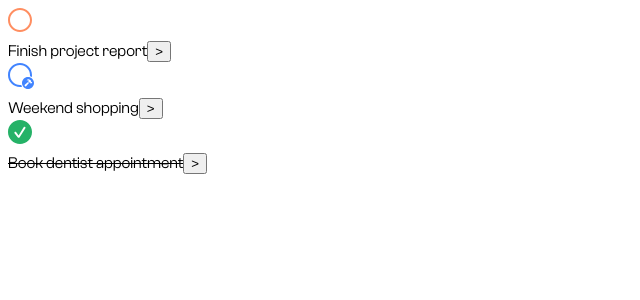
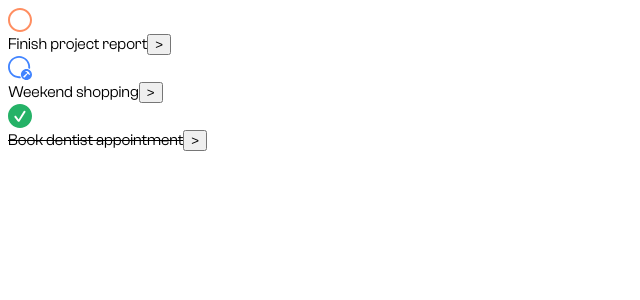
Before and after one commit to jermgn/TaskForge, a Vue app: page / in a window 1280 px wide. Shown: the top 300 px of the page, without its empty margins (0-640 px from the left). Built offline with nearby package versions, Linux system fonts and the light colour scheme.

Commit message:
feat: add SubtaskStateIcon component

```diff
--- a/src/components/SubtaskItem.vue
+++ b/src/components/SubtaskItem.vue
@@ -1,30 +1,21 @@
 <script setup lang="ts">
 import { useSubtaskStore } from '@/stores/SubtaskStore';
 import type { Subtask } from '@/types/Subtask';
+import SubtaskStateIcon from './SubtaskStateIcon.vue';
 
-const props = defineProps<{
+defineProps<{
     subtask: Subtask,
 }>();
 
 const subtaskStore = useSubtaskStore();
-
-const toggleSubtask = () => {
-    subtaskStore.toggleSubtask(props.subtask.id);
-};
+const { toggleSubtask } = subtaskStore;
 </script>
 
 <template>
-    <div>
-        <input
-        type="checkbox"
-        :id="`${subtask.id}`"
-        :checked="subtask.isCompleted"
-        @change="toggleSubtask"
-        />
-        <label
-        :for="`${subtask.id}`"
-        :class="{ completed : subtask.isCompleted === true }"
-        >
+    <div class="subtask">
+        <SubtaskStateIcon @click="toggleSubtask(subtask.id)" :subtask="subtask" />
+
+        <label :class="{ completed : subtask.isCompleted === true }">
             {{ subtask.name }}
         </label>
     </div>
--- /dev/null
+++ b/src/components/SubtaskStateIcon.vue
@@ -0,0 +1,39 @@
+<script setup lang="ts">
+import type { Subtask } from '@/types/Subtask';
+
+defineProps<{
+    subtask: Subtask,
+}>();
+</script>
+
+<template>
+    <div v-if="subtask.isCompleted" class="subtask-icon">
+        <svg class="subtask-icon-svg" width="24" height="24" viewBox="0 0 24 24" fill="none" xmlns="http://www.w3.org/2000/svg">
+            <path d="M12 24C18.5647 24 24 18.5529 24 12C24 5.43529 18.5529 0 11.9882 0C5.43529 0 0 5.43529 0 12C0 18.5529 5.44705 24 12 24ZM12 22C6.44705 22 2.01176 17.5529 2.01176 12C2.01176 6.44705 6.43529 2 11.9882 2C17.5411 2 22 6.44705 22 12C22 17.5529 17.5529 22 12 22Z" fill="#2F2D2B"/>
+            <path d="M12.0117 15.6C13.9881 15.6 15.6235 13.9765 15.6235 11.9882C15.6235 9.99998 13.9881 8.37645 12.0117 8.37645C10.0235 8.37645 8.38818 9.99998 8.38818 11.9882C8.38818 13.9765 10.0235 15.6 12.0117 15.6Z" fill="#2F2D2B"/>
+        </svg>
+    </div>
+    <div v-else class="subtask-icon">
+        <svg class="subtask-icon-svg" width="24" height="24" viewBox="0 0 24 24" fill="none" xmlns="http://www.w3.org/2000/svg">
+            <path d="M12 24C18.5647 24 24 18.5529 24 12C24 5.43529 18.5529 0 11.9882 0C5.43529 0 0 5.43529 0 12C0 18.5529 5.44705 24 12 24ZM12 22C6.44705 22 2.01176 17.5529 2.01176 12C2.01176 6.44705 6.43529 2 11.9882 2C17.5411 2 22 6.44705 22 12C22 17.5529 17.5529 22 12 22Z" fill="#2F2D2B"/>
+        </svg>
+    </div>
+</template>
+
+<style scoped lang="scss">
+.subtask {
+    &-icon {
+        width: 24px;
+        height: 24px;
+        display: flex;
+        align-items: center;
+        justify-content: center;
+        cursor: pointer;
+
+        &-svg {
+            width: 24px;
+            height: 24px;
+        }
+    }
+}
+</style>
--- a/src/components/TaskStateIcon.vue
+++ b/src/components/TaskStateIcon.vue
@@ -8,24 +8,38 @@ defineProps<{
 </script>
 
 <template>
-    <div v-if="task.state === TaskState.TODO">
-        <svg width="24" height="24" viewBox="0 0 24 24" fill="none" xmlns="http://www.w3.org/2000/svg">
+    <div v-if="task.state === TaskState.TODO" class="task-icon">
+        <svg class="task-icon-svg" width="24" height="24" viewBox="0 0 24 24" fill="none" xmlns="http://www.w3.org/2000/svg">
             <path d="M12 24C18.5647 24 24 18.5529 24 12C24 5.43529 18.5529 0 11.9882 0C5.43529 0 0 5.43529 0 12C0 18.5529 5.44705 24 12 24ZM12 22C6.44705 22 2.01176 17.5529 2.01176 12C2.01176 6.44705 6.43529 2 11.9882 2C17.5411 2 22 6.44705 22 12C22 17.5529 17.5529 22 12 22Z" fill="#FF8E61"/>
         </svg>
     </div>
-    <div v-else-if="task.state === TaskState.IN_PROGRESS">
-        <svg width="26" height="26" viewBox="0 0 26 26" fill="none" xmlns="http://www.w3.org/2000/svg">
+    <div v-else-if="task.state === TaskState.IN_PROGRESS" class="task-icon">
+        <svg class="task-icon-svg" width="26" height="26" viewBox="0 0 26 26" fill="none" xmlns="http://www.w3.org/2000/svg">
             <path d="M11.9883 0C18.553 3.47564e-05 24 5.43532 24 12C24 12.7242 23.9326 13.4347 23.8057 14.126C23.2292 13.7517 22.5948 13.46 21.918 13.2676C21.9697 12.8526 22 12.4298 22 12C22 6.44708 17.5411 2.00003 11.9883 2C6.43535 2 2.01172 6.44706 2.01172 12C2.01172 17.5529 6.44706 22 12 22C12.4298 22 12.8526 21.9697 13.2676 21.918C13.4601 22.595 13.7515 23.23 14.126 23.8066C13.4349 23.9334 12.7244 24 12 24C5.44706 24 6.2511e-06 18.5529 0 12C0 5.4353 5.43535 0 11.9883 0Z" fill="#4184FF"/>
             <path d="M26 20C26 23.2824 23.2824 26 20 26C16.7235 26 14 23.2824 14 20C14 16.7235 16.7176 14 19.9941 14C23.2765 14 26 16.7235 26 20ZM16.7765 21.8235C16.4588 22.1059 16.4294 22.4177 16.7118 22.7L17.2235 23.2118C17.5059 23.4941 17.8294 23.4706 18.1059 23.1588L20.9764 19.8882L20.0471 18.9706L16.7765 21.8235ZM18.8118 16.8941C18.6647 17.0471 18.6882 17.2059 18.7823 17.3177C18.8588 17.3824 18.9765 17.4235 19.0823 17.3765C19.6823 17.2 20.2118 17.1706 20.6588 17.4353L20.4235 18.0647C20.3235 18.3353 20.3706 18.5235 20.5412 18.6941L21.2294 19.3765C21.3588 19.5118 21.5 19.5353 21.7 19.5L22.1941 19.4L22.4235 19.6353L22.3882 19.9941C22.3706 20.1294 22.3941 20.2176 22.5118 20.3294L22.7412 20.5412C22.8706 20.6647 23.0176 20.6765 23.1529 20.553L24.0824 19.6294C24.2059 19.5118 24.2 19.3529 24.0706 19.2177L23.8412 18.9941C23.7176 18.8706 23.6529 18.853 23.5117 18.8647L23.1529 18.9L22.9176 18.6765L23.0235 18.2412C23.0765 18.0235 23 17.8 22.7647 17.5765L22.1471 16.9588C21.2882 16.1059 19.6941 16.0118 18.8118 16.8941Z" fill="#4184FF"/>
         </svg>
     </div>
-    <div v-else>
-        <svg width="24" height="24" viewBox="0 0 24 24" fill="none" xmlns="http://www.w3.org/2000/svg">
+    <div v-else class="task-icon">
+        <svg class="task-icon-svg" width="24" height="24" viewBox="0 0 24 24" fill="none" xmlns="http://www.w3.org/2000/svg">
             <path d="M24 12C24 18.5529 18.5647 24 12 24C5.44705 24 0 18.5529 0 12C0 5.43529 5.43529 0 11.9882 0C18.5529 0 24 5.43529 24 12ZM15.6587 7.3294L10.6353 15.4L8.24704 12.3176C7.95293 11.9294 7.69411 11.8235 7.35294 11.8235C6.82352 11.8235 6.41176 12.2588 6.41176 12.7882C6.41176 13.0588 6.51764 13.3176 6.69411 13.5529L9.64704 17.1764C9.95293 17.5882 10.2823 17.7529 10.6823 17.7529C11.0823 17.7529 11.4235 17.5647 11.6706 17.1764L17.1999 8.47058C17.3411 8.22352 17.4941 7.95293 17.4941 7.69411C17.4941 7.14116 17.0118 6.78823 16.4941 6.78823C16.1882 6.78823 15.8823 6.97647 15.6587 7.3294Z" fill="#25B267"/>
         </svg>
     </div>
 </template>
 
-<style scoped>
+<style scoped lang="scss">
+.task {
+    &-icon {
+        width: 24px;
+        height: 24px;
+        display: flex;
+        align-items: center;
+        justify-content: center;
+        cursor: pointer;
 
+        &-svg {
+            width: 24px;
+            height: 24px;
+        }
+    }
+}
 </style>
```
